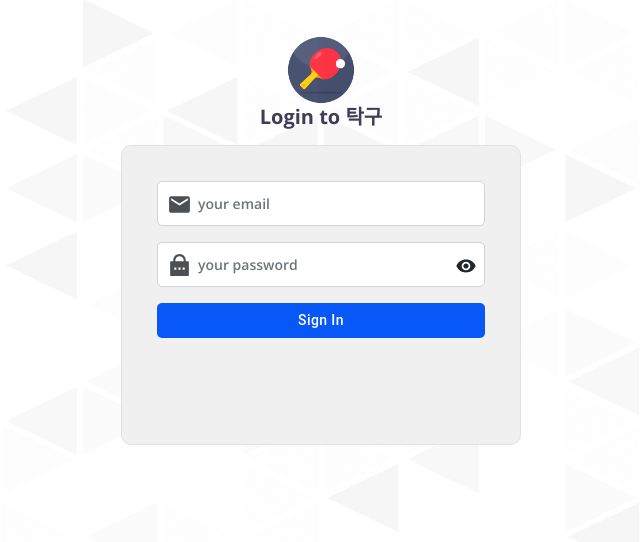
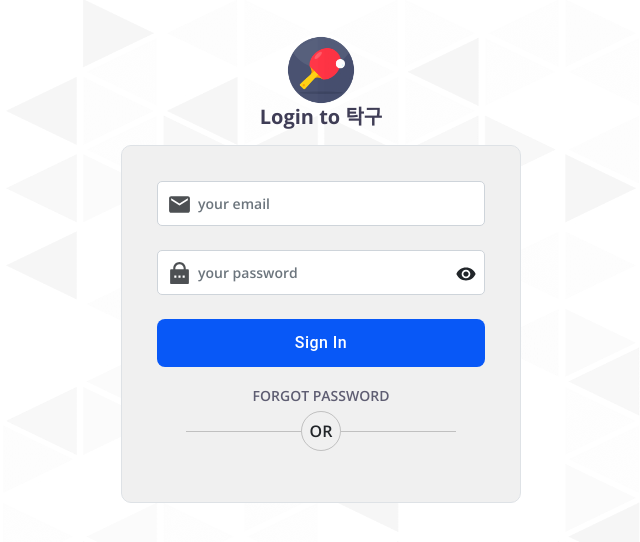
Before and after one commit to KINGDOMNVHAI/bongban-fe, a React (Create React App) app: page /login in a window 1280 px wide. Shown: the top 542 px of the page, without its empty margins (319-959 px from the left). Built offline with nearby package versions, Linux system fonts and the light colour scheme.

Commit message:
Create Forgot Password and OR

```diff
--- a/src/App.css
+++ b/src/App.css
@@ -11,11 +11,16 @@ body {
 ::-webkit-scrollbar-thumb {background: #0858f7 !important}
 ::-webkit-scrollbar-track {background: transparent !important}
 
-.btn-blue {background: #0858f7 !important; font-size: 14px !important; font-weight: 500; color: #FFF !important; text-transform: capitalize !important; border-radius: 5px !important;}
+.btn-blue {background: #0858f7 !important; font-size: 14px !important; font-weight: 500; color: #FFF !important;
+  text-transform: capitalize !important; border-radius: 8px !important;}
 
 .btn-lg {padding:5px 25px !important;}
+.btn-big {padding:10px 25px !important; font-size: 16px !important;}
 
 .full {max-width: 100% !important; flex: 0 0 100% !important; width: 100% !important;}
+
+.link {color: #5e5d72; font-weight: 600;}
+.link:hover {color: #0858f7; text-decoration: none;}
 
 .btn-round {border-radius: 30px !important;}
 
@@ -185,7 +190,7 @@ table td .info h6 {overflow: hidden; text-overflow: ellipsis; white-space: nowra
 .loginPatern {width: 100%; height: 100%; opacity: 0.08; position: fixed; top: 0px; left: 0px; z-index: 99; pointer-events: none;}
 
 .loginSection .loginBox {width: 400px; height: auto; margin: auto;}
-.loginSection .loginBox .wrapper {width: 100%; height: 300px; background: #f0f0f0; position: relative; z-index: 100; padding: 35px;}
+.loginSection .loginBox .wrapper {width: 100%; height: auto; background: #f0f0f0; position: relative; z-index: 100; padding: 35px;}
 .loginSection .loginBox .wrapper .form-control {background: #FFF !important; box-shadow: none !important;
   outline: none !important; border-radius: 5px !important; font-size: 14px; font-weight: 600; height: 45px; padding-left: 40px;}
 .loginSection .loginBox .wrapper .form-group.focus .icon svg {color: #0858f7 !important;}
@@ -193,6 +198,11 @@ table td .info h6 {overflow: hidden; text-overflow: ellipsis; white-space: nowra
 
 .loginSection .loginBox .wrapper .form-group .icon {position: absolute; top: 2px; left: 10px; z-index: 100; font-size: 25px;}
 .loginSection .loginBox .wrapper .form-group .icon svg {opacity: 0.8;}
+
+.loginSection .loginBox .wrapper .link {font-size: 14px;}
+.loginSection .loginBox .wrapper .or span.line {display: block; width: 35%; height: 1px; background: rgba(0,0,0,0.2);}
+.loginSection .loginBox .wrapper .or span.txt {display: flex; align-items: center; justify-content: center; font-size: 16px; font-weight: 600;
+  width: 40px; height: 40px; border: 1px solid rgba(0,0,0,0.2); border-radius: 50%;}
 
 .toggleShowPassword {position: absolute; top: 10px; right: 8px; cursor: pointer;}
 .toggleShowPassword svg {font-size: 22px;}
--- a/src/pages/Login/index.js
+++ b/src/pages/Login/index.js
@@ -7,6 +7,7 @@ import { MdMail } from "react-icons/md";
 import { RiLockPasswordFill } from "react-icons/ri";
 import { IoMdEye, IoMdEyeOff } from "react-icons/io";
 import { Button } from '@mui/material';
+import { Link } from 'react-router-dom';
 
 const Login = () => {
 
@@ -34,14 +35,14 @@ const Login = () => {
 
                     <div className='wrapper mt-3 card border'>
                         <form>
-                            <div className={`form-group mb-3 position-relative ${inputIndex === 0 && 'focus'}`}>
+                            <div className={`form-group mb-4 position-relative ${inputIndex === 0 && 'focus'}`}>
                                 <span className='icon'><MdMail/></span>
                                 <input type='text' className='form-control' placeholder='your email'
                                     onFocus={()=>focusInput(0)} onBlur={()=>setInputIndex(null)}
                                 />
                             </div>
 
-                            <div className={`form-group mb-3 position-relative ${inputIndex === 1 && 'focus'}`}>
+                            <div className={`form-group mb-4 position-relative ${inputIndex === 1 && 'focus'}`}>
                                 <span className='icon'><RiLockPasswordFill/></span>
                                 <input type={`${isShowPassword === true ? 'text' : 'password'}`} className='form-control' placeholder='your password'
                                     onFocus={()=>focusInput(1)} onBlur={()=>setInputIndex(null)}
@@ -55,7 +56,16 @@ const Login = () => {
                             </div>
 
                             <div className='form-group'>
-                                <Button className='btn-blue btn-lg w-100'>Sign In</Button>
+                                <Button className='btn-blue btn-lg w-100 btn-big'>Sign In</Button>
+                            </div>
+
+                            <div className='form-group text-center'>
+                                <Link to={'/forgot-password'} className='link'>FORGOT PASSWORD</Link>
+                                <div className='d-flex align-items-center justify-content-center or mt-1'>
+                                    <span className='line'></span>
+                                    <span className='txt'>OR</span>
+                                    <span className='line'></span>
+                                </div>
                             </div>
                         </form>
                     </div>
```
Also changed, not shown: document/huongdan.txt.
